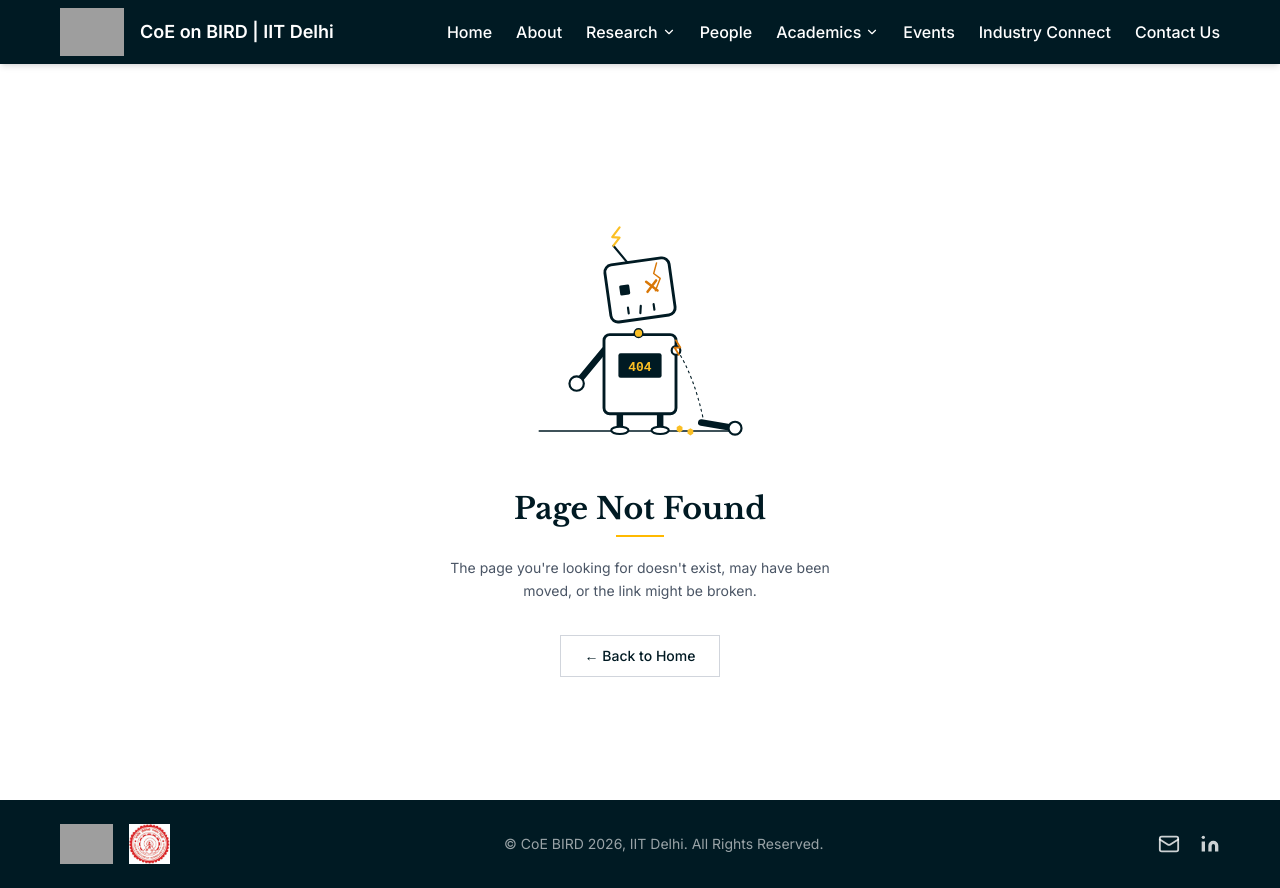
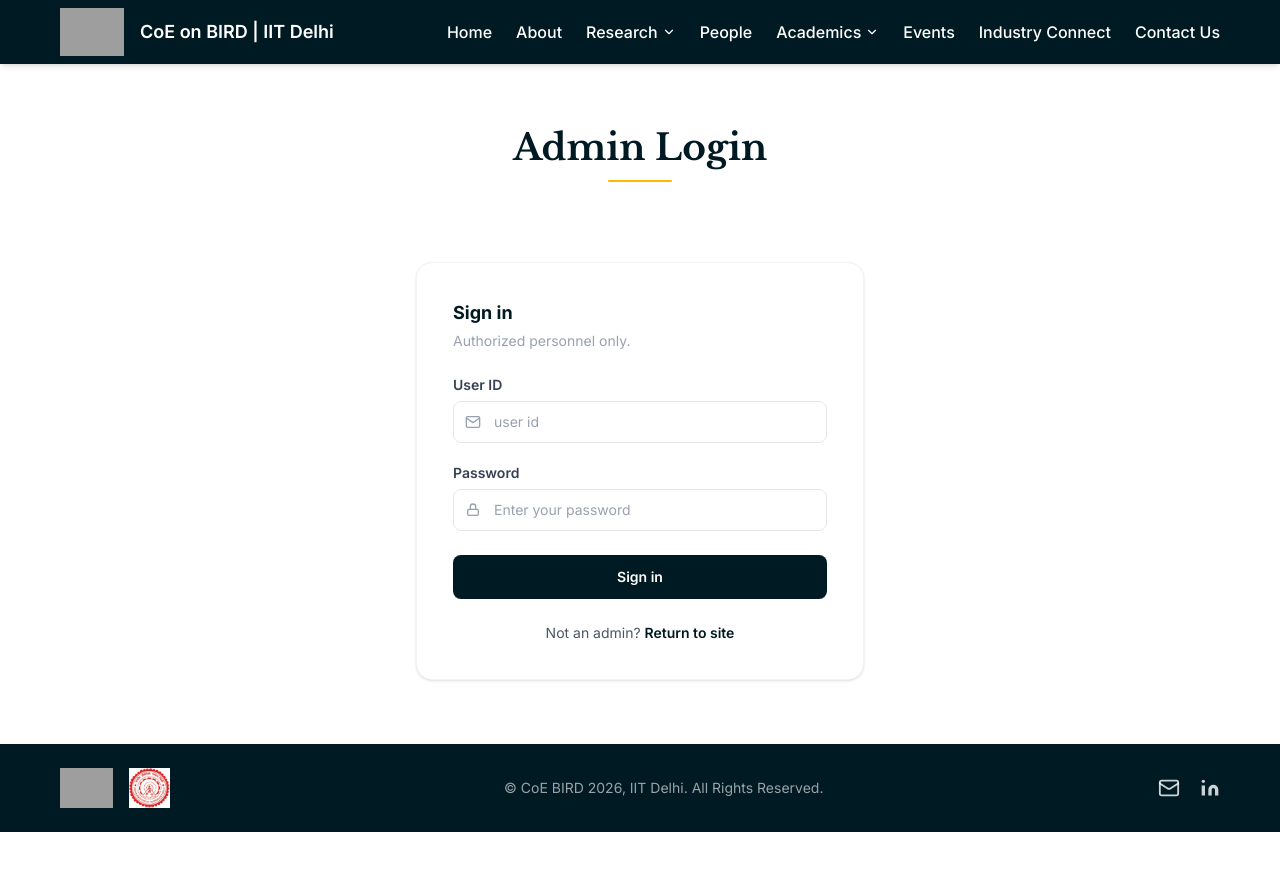
Before and after one commit to TheDarkLord100/jrb-website-new, a Next.js app: page /admin in a window 1280 px wide. Before the commit this address had no page. After the commit the page ends 832 px from the top, so only its background shows below. Built offline with nearby package versions, Linux system fonts and the light colour scheme; grey boxes are pictures that could not be loaded.

Commit message:
created admin page.

```diff
--- /dev/null
+++ b/src/app/admin/page.tsx
@@ -0,0 +1,85 @@
+import Image from 'next/image';
+import { MapPin, Mail } from 'lucide-react';
+import PageHeading from '@/components/ui/PageHeading';
+import Card from '@/components/ui/Card';
+
+export const metadata = { title: 'Admin Login' };
+
+export default function AdminPage() {
+  return (
+
+    <div>
+      <PageHeading title="Admin Login" />
+      <div className="bg-white text-gray-700 antialiased">
+
+    {/* <!-- Card: login form --> */}
+
+  <div className="mx-auto max-w-[75rem] px-5 pb-16 pt-10">
+  <div className="mx-auto max-w-md rounded-2xl border border-gray-100 bg-white p-9 shadow-sm">
+    <h2 className="text-lg font-bold text-[#001A23]">Sign in</h2>
+    <p className="mb-6 mt-1 text-sm text-gray-400">Authorized personnel only.</p>
+    <form className="flex flex-col gap-5">
+
+        <div>
+          <label htmlFor="email" className="mb-1.5 block text-sm font-semibold text-gray-700">
+            User ID
+          </label>
+          <div className="relative">
+            <svg width="16" height="16" viewBox="0 0 24 24" fill="none" stroke="currentColor" strokeWidth="2"
+                 className="pointer-events-none absolute left-3 top-1/2 -translate-y-1/2 text-gray-400">
+              <rect x="2" y="4" width="20" height="16" rx="2"/>
+              <path d="m22 6-10 7L2 6"/>
+            </svg>
+            <input
+              id="email"
+              type="text"
+              placeholder="user id"
+              required
+              className="w-full rounded-lg border border-gray-200 py-2.5 pl-10 pr-3.5 text-sm text-gray-700 placeholder-gray-400 outline-none focus:border-[#001A23] focus:ring-4 focus:ring-[#001A23]/10"
+            />
+          </div>
+        </div>
+
+        <div>
+          <label htmlFor="password" className="mb-1.5 block text-sm font-semibold text-gray-700">
+            Password
+          </label>
+          <div className="relative">
+            <svg width="16" height="16" viewBox="0 0 24 24" fill="none" stroke="currentColor" strokeWidth="2"
+                 className="pointer-events-none absolute left-3 top-1/2 -translate-y-1/2 text-gray-400">
+              <rect x="4" y="11" width="16" height="9" rx="2"/>
+              <path d="M8 11V7a4 4 0 0 1 8 0v4"/>
+            </svg>
+            <input
+              id="password"
+              type="password"
+              placeholder="Enter your password"
+              autoComplete="current-password"
+              required
+              className="w-full rounded-lg border border-gray-200 py-2.5 pl-10 pr-3.5 text-sm text-gray-700 placeholder-gray-400 outline-none focus:border-[#001A23] focus:ring-4 focus:ring-[#001A23]/10"
+            />
+          </div>
+        </div>
+
+        <button
+          type="submit"
+          className="mt-1 rounded-lg bg-[#001A23] py-3 text-sm font-semibold text-white transition hover:opacity-90 focus-visible:outline focus-visible:outline-2 focus-visible:outline-offset-2 focus-visible:outline-[#001A23]"
+        >
+          Sign in
+        </button>
+      </form>
+
+      <p className="mt-6 text-center text-sm text-gray-600">
+        Not an admin? <a href="/" className="font-semibold text-[#001A23] hover:underline">Return to site</a>
+      </p>
+    </div>
+
+  </div>
+  </div>
+
+    </div>
+
+
+
+  );
+}
```
Also changed, not shown: 1 other file (tests, documents, lock files or other folders).
